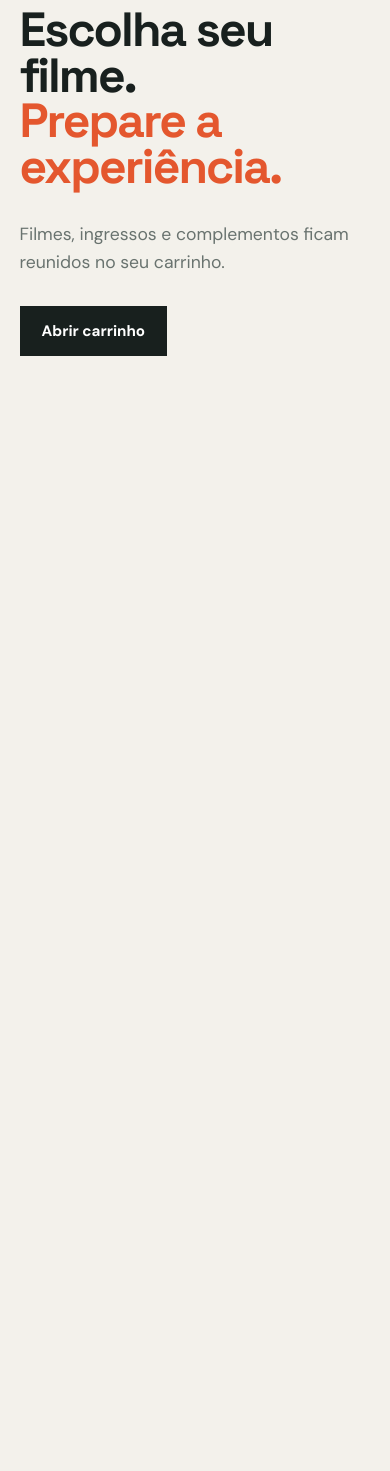
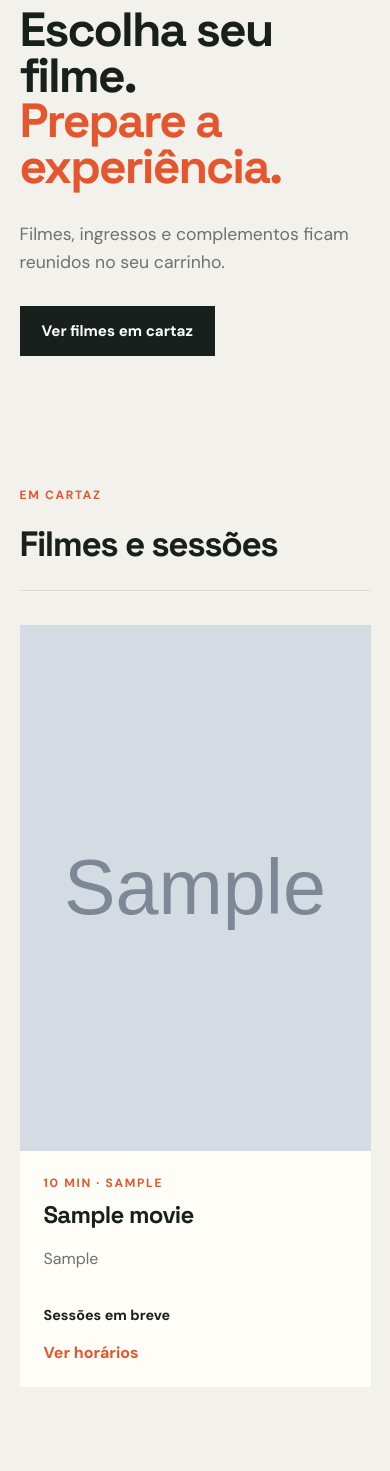
Before and after one commit to HaniBR01/demonstracao-cinema, a Django app: page / in a window 390 px wide. Shown: the part 212-1683 px from the top of the page. Before the commit the page ends 568 px from the top, so only its background shows below. Run offline with Django 5.2, Linux system fonts and the light colour scheme; tables that the repository leaves empty hold one stand-in row (values such as "Sample post"); grey boxes marked "Sample" are stand-in pictures.

Commit message:
feat: display movie catalogue and screening times

```diff
--- a/cinema/static/cinema/style.css
+++ b/cinema/static/cinema/style.css
@@ -18,7 +18,7 @@ body { margin: 0; background: var(--paper); color: var(--ink); font-family: 'DM
 .page-shell { margin: 0 auto; max-width: 1180px; padding: 8vh 6vw 12vh; }
 .welcome-panel { max-width: 740px; padding: 7vh 0; }
 .eyebrow, .item-type, .summary-label { color: var(--accent); font-size: .75rem; font-weight: 700; letter-spacing: .14em; margin: 0 0 18px; text-transform: uppercase; }
-h1, h2 { font-family: 'Space Grotesk', sans-serif; margin: 0; }
+h1, h2, h3 { font-family: 'Space Grotesk', sans-serif; margin: 0; }
 .welcome-panel h1 { font-size: clamp(3rem, 8vw, 6.8rem); line-height: .95; letter-spacing: -.04em; }
 .welcome-panel h1 span { color: var(--accent); }
 .intro { color: var(--muted); font-size: 1.1rem; line-height: 1.6; margin: 30px 0; max-width: 420px; }
@@ -41,9 +41,34 @@ h1, h2 { font-family: 'Space Grotesk', sans-serif; margin: 0; }
 .empty-icon { color: var(--accent); font-size: 3rem; line-height: 1; }
 .empty-state h2 { font-size: 2rem; margin: 20px 0 12px; }
 .empty-state p { color: var(--muted); line-height: 1.6; margin: 0 auto 28px; max-width: 390px; }
+.catalogue, .sessions { margin-top: 72px; }
+.catalogue .section-heading h2, .sessions .section-heading h2 { font-size: clamp(2.2rem, 5vw, 4rem); letter-spacing: -.04em; }
+.movie-grid { display: grid; gap: 24px; grid-template-columns: repeat(auto-fit, minmax(250px, 1fr)); }
+.movie-card { background: var(--surface); display: flex; flex-direction: column; min-width: 0; }
+.movie-poster { aspect-ratio: 2 / 3; display: block; object-fit: cover; width: 100%; }
+.movie-poster-placeholder { align-items: center; background: var(--ink); color: var(--paper); display: flex; font-family: 'Space Grotesk', sans-serif; font-size: 1.2rem; font-weight: 700; justify-content: center; letter-spacing: .14em; }
+.movie-card-content { display: flex; flex: 1; flex-direction: column; padding: 24px; }
+.movie-card h3 { font-size: 1.5rem; letter-spacing: -.03em; }
+.movie-synopsis, .detail-synopsis { color: var(--muted); line-height: 1.6; }
+.session-preview { color: var(--ink); font-size: .9rem; font-weight: 700; margin: auto 0 18px; padding-top: 18px; }
+.text-link, .back-link { color: var(--accent); font-weight: 700; text-decoration: none; }
+.movie-detail { margin-top: 28px; }
+.back-link { display: inline-block; margin-bottom: 40px; }
+.movie-detail-layout { align-items: start; display: grid; gap: clamp(30px, 6vw, 80px); grid-template-columns: minmax(190px, 300px) minmax(0, 1fr); }
+.movie-detail-poster { aspect-ratio: 2 / 3; object-fit: cover; width: 100%; }
+.movie-detail h1 { font-size: clamp(3rem, 7vw, 6rem); letter-spacing: -.05em; line-height: .95; }
+.movie-facts { font-weight: 700; margin: 24px 0; }
+.detail-synopsis { font-size: 1.1rem; max-width: 650px; }
+.session-list { display: grid; gap: 1px; grid-template-columns: repeat(auto-fit, minmax(220px, 1fr)); }
+.session-card { background: var(--surface); display: grid; gap: 9px; padding: 24px; }
+.session-card time { color: var(--accent); font-family: 'Space Grotesk', sans-serif; font-size: 1.2rem; font-weight: 700; }
+.session-card span { color: var(--muted); }
+.catalogue-empty { max-width: none; padding: 45px 30px; }
 @media (max-width: 700px) {
     .site-header { padding: 20px 5vw; }
     .page-shell { padding: 7vh 5vw 10vh; }
     .cart-layout { grid-template-columns: 1fr; }
     .cart-item { align-items: flex-start; gap: 20px; padding: 20px; }
+    .movie-detail-layout { grid-template-columns: 1fr; }
+    .movie-detail-poster { max-width: 300px; }
 }
--- a/cinema/templates/cinema/home.html
+++ b/cinema/templates/cinema/home.html
@@ -7,6 +7,43 @@
     <p class="eyebrow">Sua próxima sessão começa aqui</p>
     <h1>Escolha seu filme.<br><span>Prepare a experiência.</span></h1>
     <p class="intro">Filmes, ingressos e complementos ficam reunidos no seu carrinho.</p>
-    <a class="primary-button" href="{% url 'cart-detail' %}">Abrir carrinho</a>
+    <a class="primary-button" href="#catalogo">Ver filmes em cartaz</a>
+</section>
+
+<section class="catalogue" id="catalogo" aria-labelledby="catalogue-title">
+    <div class="section-heading">
+        <p class="eyebrow">Em cartaz</p>
+        <h2 id="catalogue-title">Filmes e sessões</h2>
+    </div>
+
+    {% if movies %}
+        <div class="movie-grid">
+            {% for movie in movies %}
+                <article class="movie-card">
+                    {% if movie.poster_url %}
+                        <img class="movie-poster" src="{{ movie.poster_url }}" alt="Pôster de {{ movie.title }}">
+                    {% else %}
+                        <div class="movie-poster movie-poster-placeholder" aria-hidden="true">CINEMA</div>
+                    {% endif %}
+                    <div class="movie-card-content">
+                        <p class="item-type">{{ movie.duration_minutes }} min{% if movie.classification %} · {{ movie.classification }}{% endif %}</p>
+                        <h3>{{ movie.title }}</h3>
+                        <p class="movie-synopsis">{{ movie.synopsis|truncatechars:145 }}</p>
+                        {% if movie.upcoming_screenings %}
+                            <p class="session-preview">Próxima sessão: {{ movie.upcoming_screenings.0.starts_at|date:"d/m · H:i" }}</p>
+                        {% else %}
+                            <p class="session-preview">Sessões em breve</p>
+                        {% endif %}
+                        <a class="text-link" href="{{ movie.get_absolute_url }}">Ver horários</a>
+                    </div>
+                </article>
+            {% endfor %}
+        </div>
+    {% else %}
+        <div class="empty-state catalogue-empty">
+            <h3>Nenhum filme em cartaz</h3>
+            <p>Volte em breve para conferir a nossa programação.</p>
+        </div>
+    {% endif %}
 </section>
 {% endblock %}
--- a/cinema/urls.py
+++ b/cinema/urls.py
@@ -1,8 +1,11 @@
+from django.contrib import admin
 from django.urls import path
 
-from .views import cart_detail, home
+from .views import cart_detail, home, movie_detail
 
 urlpatterns = [
+    path('admin/', admin.site.urls),
     path('', home, name='home'),
+    path('filmes/<slug:slug>/', movie_detail, name='movie-detail'),
     path('carrinho/', cart_detail, name='cart-detail'),
 ]
--- a/cinema/views.py
+++ b/cinema/views.py
@@ -1,6 +1,8 @@
-from django.shortcuts import render
+from django.db.models import Prefetch
+from django.shortcuts import get_object_or_404, render
+from django.utils import timezone
 
-from .models import Cart
+from .models import Cart, Movie, Screening
 
 
 def get_session_cart(request):
@@ -14,7 +16,28 @@ def get_session_cart(request):
 
 def home(request):
     cart = get_session_cart(request)
-    return render(request, 'cinema/home.html', {'cart': cart})
+    upcoming_screenings = Screening.objects.filter(
+        starts_at__gte=timezone.now(),
+    ).order_by('starts_at')
+    movies = Movie.objects.filter(is_active=True).prefetch_related(
+        Prefetch(
+            'screenings',
+            queryset=upcoming_screenings,
+            to_attr='upcoming_screenings',
+        ),
+    )
+    return render(request, 'cinema/home.html', {'cart': cart, 'movies': movies})
+
+
+def movie_detail(request, slug):
+    cart = get_session_cart(request)
+    movie = get_object_or_404(Movie, slug=slug, is_active=True)
+    screenings = movie.screenings.filter(starts_at__gte=timezone.now())
+    return render(
+        request,
+        'cinema/movie_detail.html',
+        {'cart': cart, 'movie': movie, 'screenings': screenings},
+    )
 
 
 def cart_detail(request):
```
Also changed, not shown: cinema/templates/cinema/movie_detail.html (added, +46 -0 lines).
